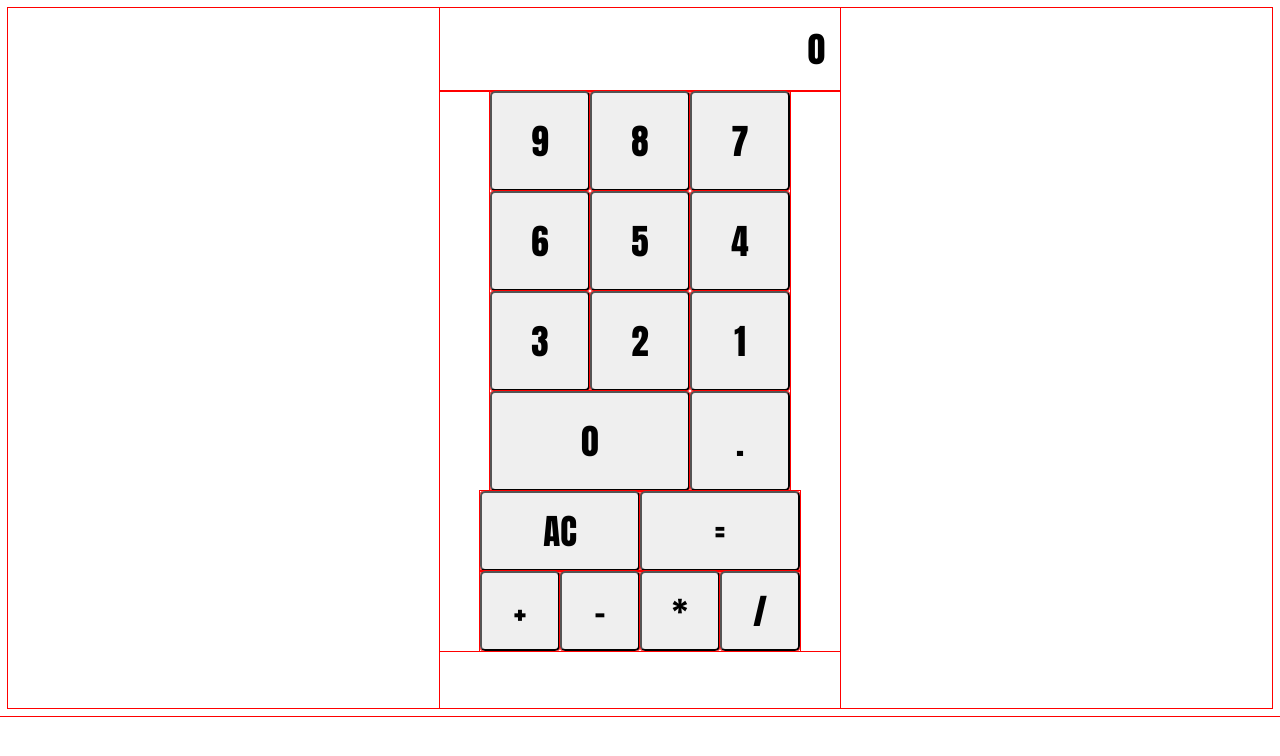
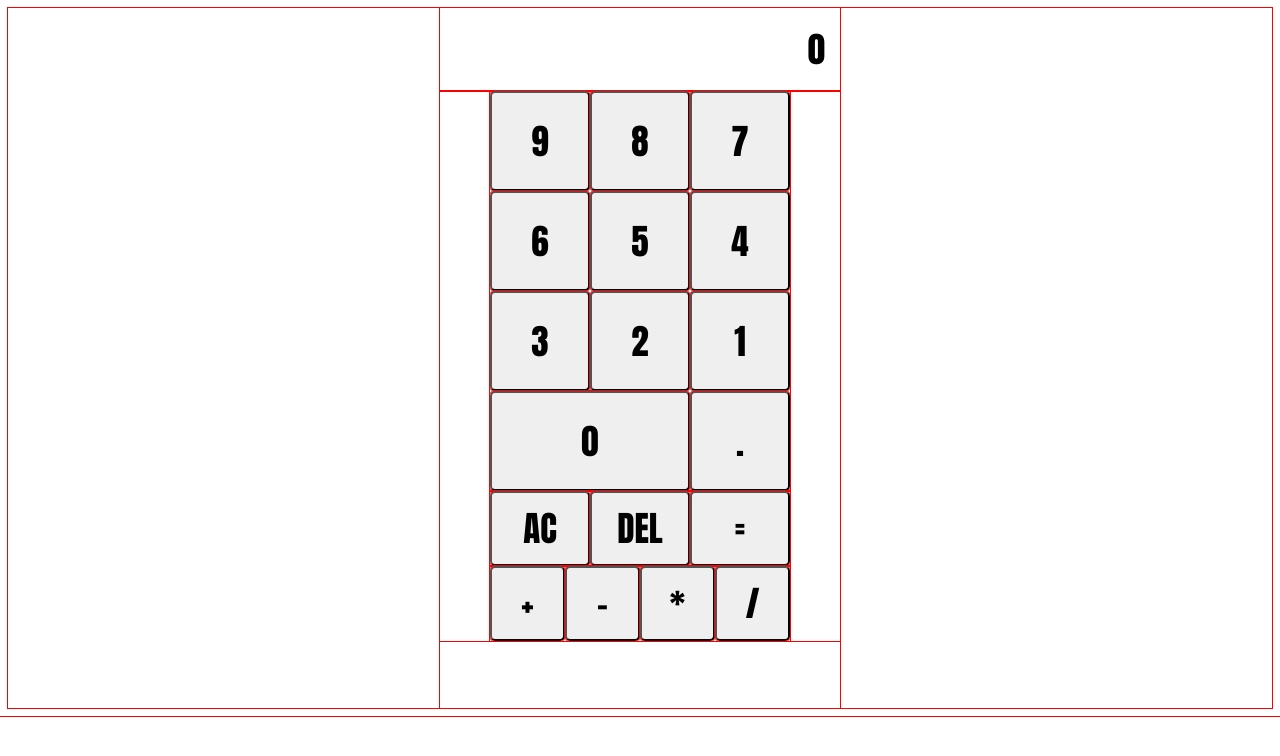
Before and after one commit to AleLoiac/calculator, a plain HTML site: page index.html in a window 1280 px wide. Drawn offline with Linux system fonts and the light colour scheme.

Commit message:
Add DEL button and fix buttons sizes

```diff
--- a/index.html
+++ b/index.html
@@ -26,6 +26,7 @@
             </div>
             <div class="equal-clear">
                 <button class="clear">AC</button>
+                <button class="del">DEL</button>
                 <button class="equal">=</button>
             </div>
             <div class="operators-container">
--- a/styles.css
+++ b/styles.css
@@ -45,13 +45,13 @@ body {
 }
 
 .operator {
-    width: 80px;
-    height: 80px;
+    width: 75px;
+    height: 75px;
 }
 
-.equal, .clear {
-    width: 160px;
-    height: 80px;
+.equal, .clear, .del {
+    width: 100px;
+    height: 75px;
 }
 
 .num, .floating-point {
```
